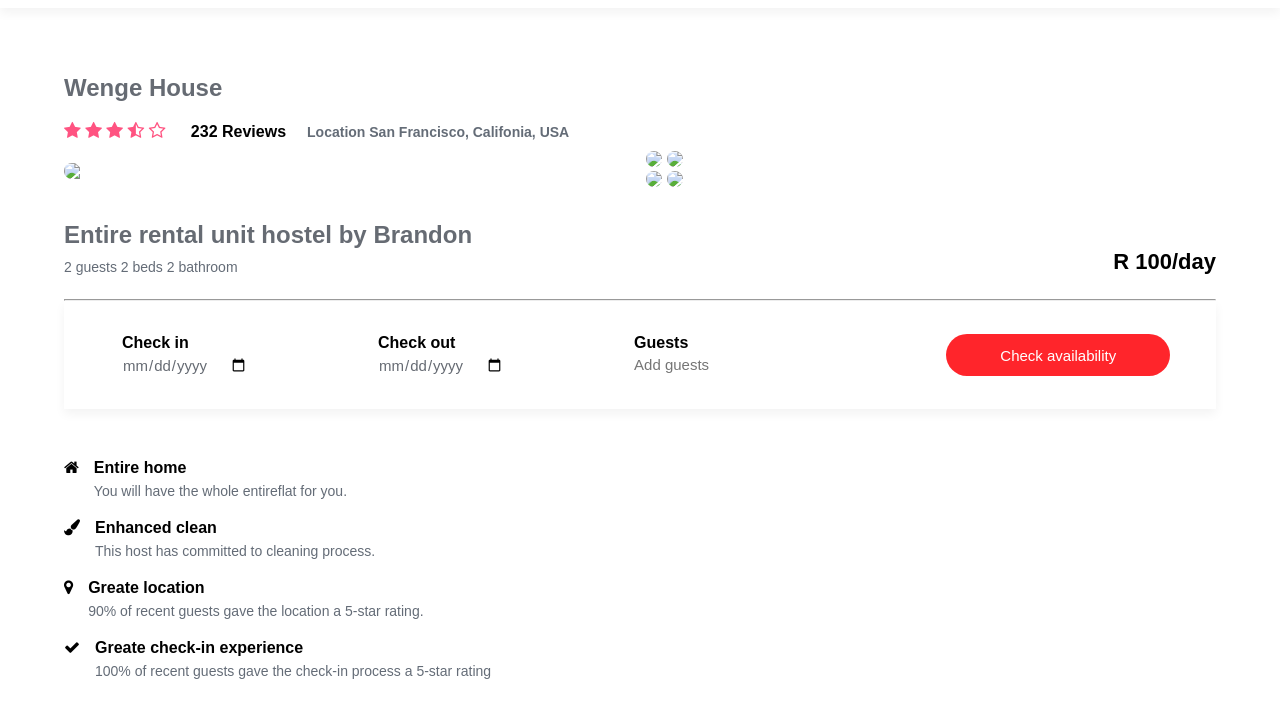
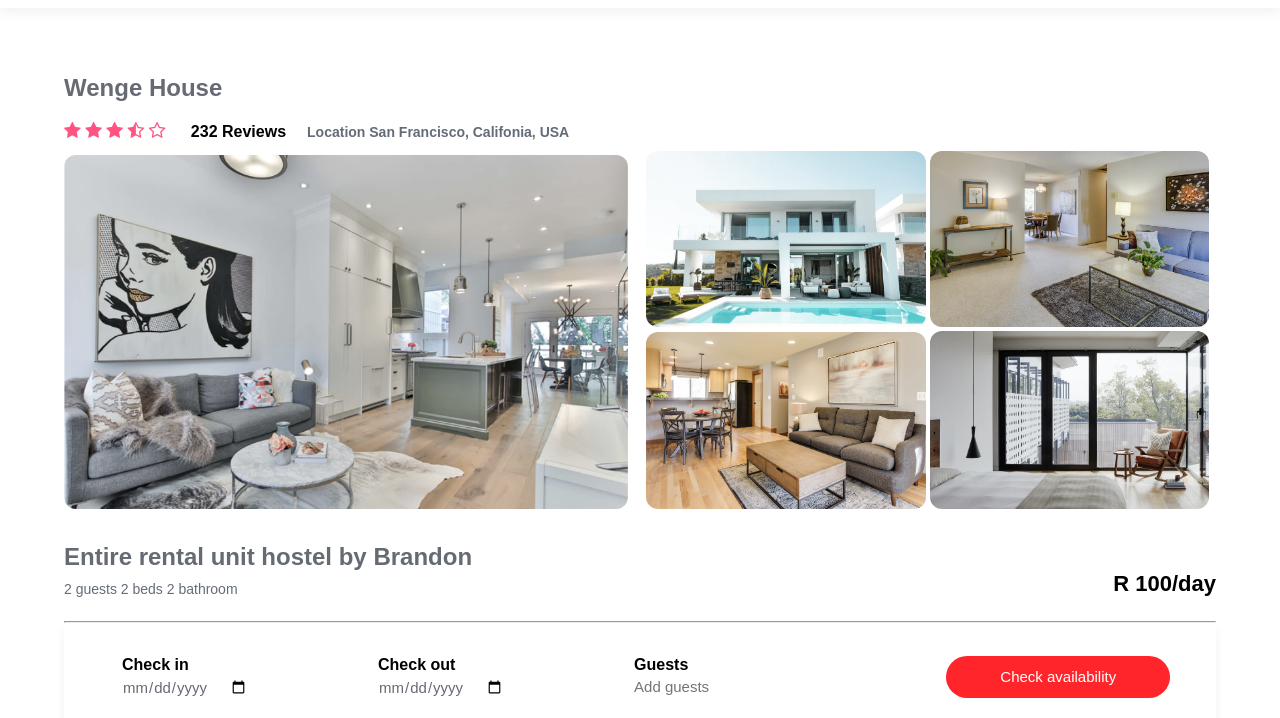
Before and after one commit to terrencerusike/Staybnb, a plain HTML site: page place.html in a window 1280 px wide. Shown: the part 82-800 px from the top of the page. Drawn offline with Linux system fonts and the light colour scheme; the site is published under a folder, as on GitHub Pages, so addresses that start at the root find nothing.

Commit message:
Update place.html

```diff
--- a/place.html
+++ b/place.html
@@ -42,15 +42,15 @@
     </div>
 
         <div class="place_photos">
-            <img src="/images/house-1.png">
+            <img src="images/house-1.png">
             <div class="all_place_pic">
             <div class="place_grid_one">
-                <img src="/images/house-4.png">
-                <img src="/images/house-3.png">
+                <img src="images/house-4.png">
+                <img src="images/house-3.png">
             </div>
             <div class="place_grid_one">
-                <img src="/images/house-2.png">
-                <img src="/images/house-5.png">
+                <img src="images/house-2.png">
+                <img src="images/house-5.png">
             </div>
         </div>
     </div>
@@ -161,7 +161,7 @@
 
            <div class="place_host">
             <div class="place_host_img">
-              <img src="/images/host.png">
+              <img src="images/host.png">
             </div>
 
             <div class="place_host_al">
```
